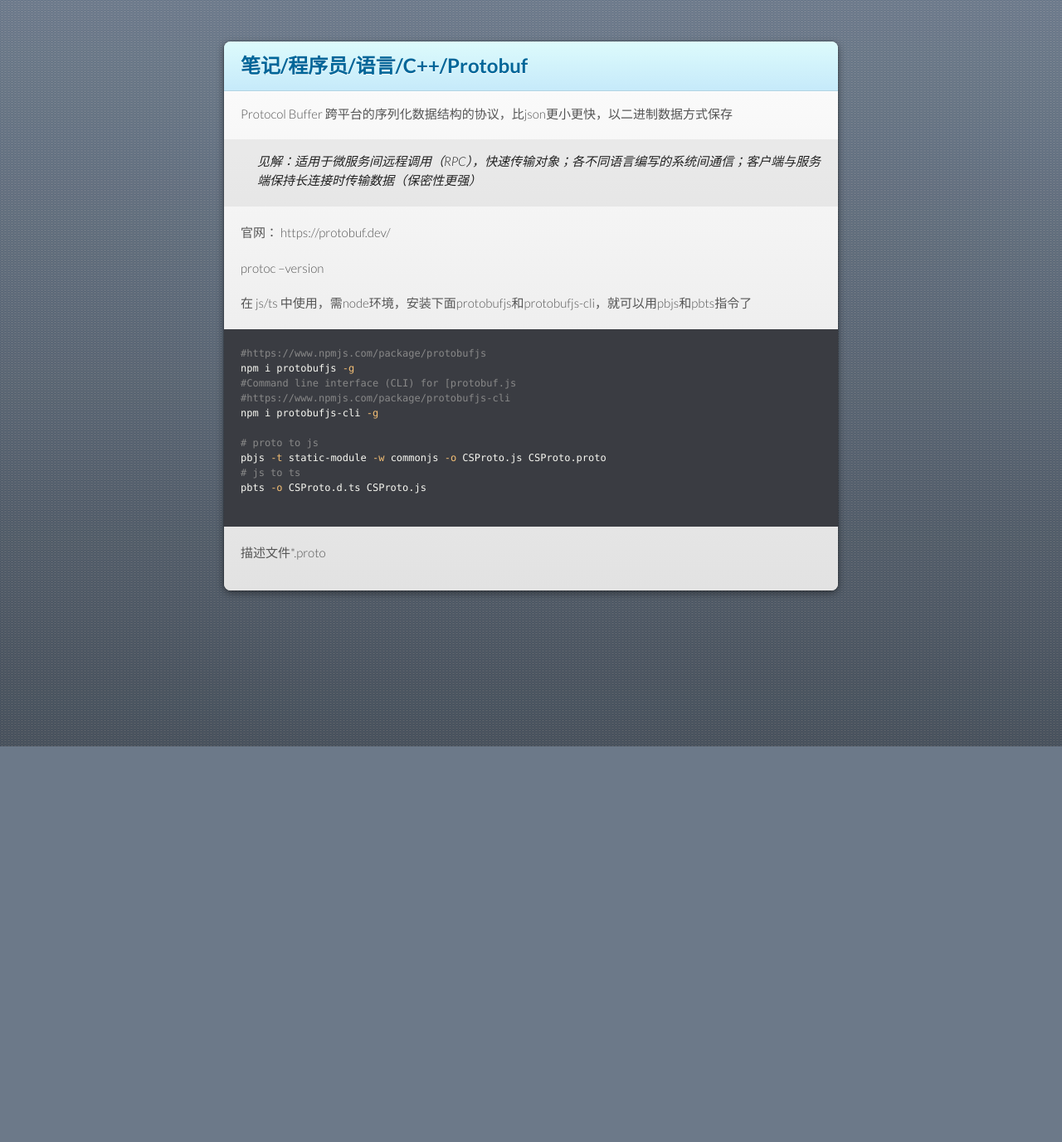
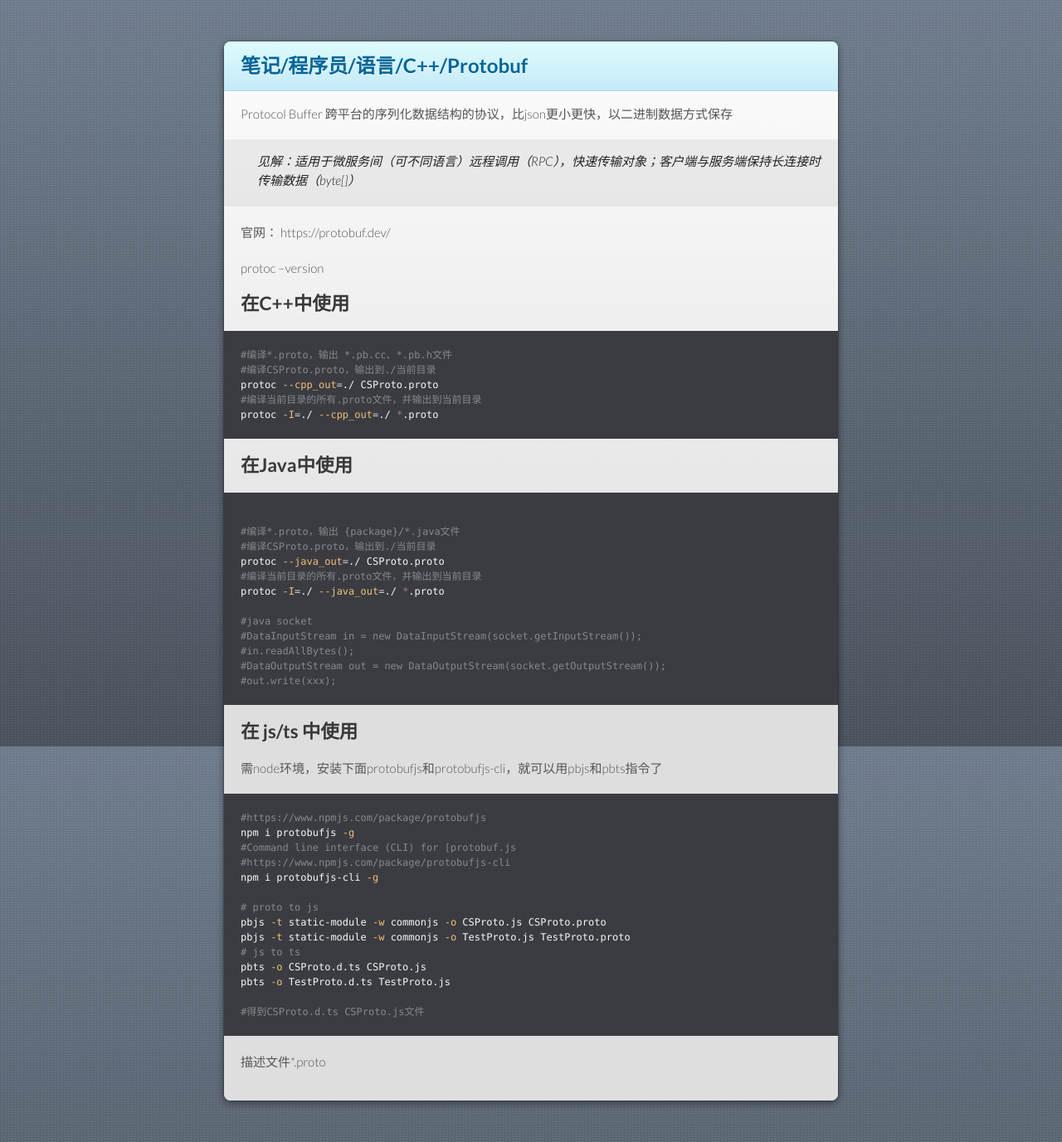
Before and after one commit to huchlo/blog, a Jekyll site: the page built from 笔记/程序员/语言/C++/Protobuf.md, in a window 1280 px wide. Shown: the whole page at 83% size. Built offline with Jekyll 4.4.1, drawn with Linux system fonts in a browser that asks for light colours; our own code applies the rules of GitHub Pages for plain Markdown files; before the commit the page ends 900 px from its top, so only the background shows below that.

Commit message:
20240711

````diff
--- a/笔记/程序员/语言/C++/Protobuf.md
+++ b/笔记/程序员/语言/C++/Protobuf.md
@@ -1,12 +1,38 @@
 Protocol Buffer 跨平台的序列化数据结构的协议，比json更小更快，以二进制数据方式保存
 
->见解：适用于微服务间远程调用（RPC），快速传输对象；各不同语言编写的系统间通信；客户端与服务端保持长连接时传输数据（保密性更强）
+>见解：适用于微服务间（可不同语言）远程调用（RPC），快速传输对象；客户端与服务端保持长连接时传输数据（byte[]）
 
 官网： https://protobuf.dev/
 
 protoc --version
 
-在 js/ts 中使用，需node环境，安装下面protobufjs和protobufjs-cli，就可以用pbjs和pbts指令了
+## 在C++中使用
+```sh
+#编译*.proto，输出 *.pb.cc、*.pb.h文件
+#编译CSProto.proto，输出到./当前目录
+protoc --cpp_out=./ CSProto.proto
+#编译当前目录的所有.proto文件，并输出到当前目录
+protoc -I=./ --cpp_out=./ *.proto
+```
+
+## 在Java中使用
+```sh
+
+#编译*.proto，输出 {package}/*.java文件
+#编译CSProto.proto，输出到./当前目录
+protoc --java_out=./ CSProto.proto
+#编译当前目录的所有.proto文件，并输出到当前目录
+protoc -I=./ --java_out=./ *.proto
+
+#java socket
+#DataInputStream in = new DataInputStream(socket.getInputStream());
+#in.readAllBytes();
+#DataOutputStream out = new DataOutputStream(socket.getOutputStream());
+#out.write(xxx);
+```
+
+## 在 js/ts 中使用
+需node环境，安装下面protobufjs和protobufjs-cli，就可以用pbjs和pbts指令了
 
 ```sh
 #https://www.npmjs.com/package/protobufjs
@@ -17,9 +43,12 @@ npm i protobufjs-cli -g
 
 # proto to js
 pbjs -t static-module -w commonjs -o CSProto.js CSProto.proto
+pbjs -t static-module -w commonjs -o TestProto.js TestProto.proto
 # js to ts
 pbts -o CSProto.d.ts CSProto.js
+pbts -o TestProto.d.ts TestProto.js
 
+#得到CSProto.d.ts CSProto.js文件
 ```
 
 描述文件*.proto
````
Also changed, not shown: 笔记/程序员/语言/C++/C++.md (added, +58 -0 lines), 笔记/程序员/语言/C++/tars.md (+6 -3 lines).
